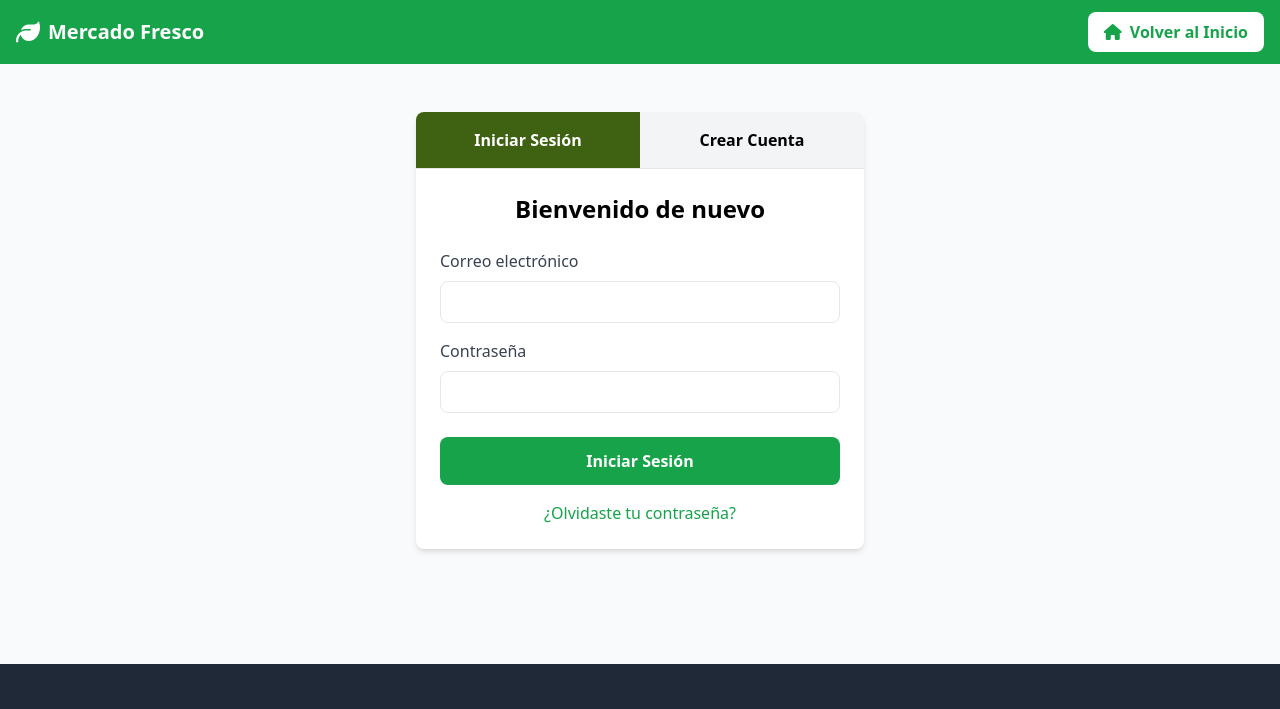
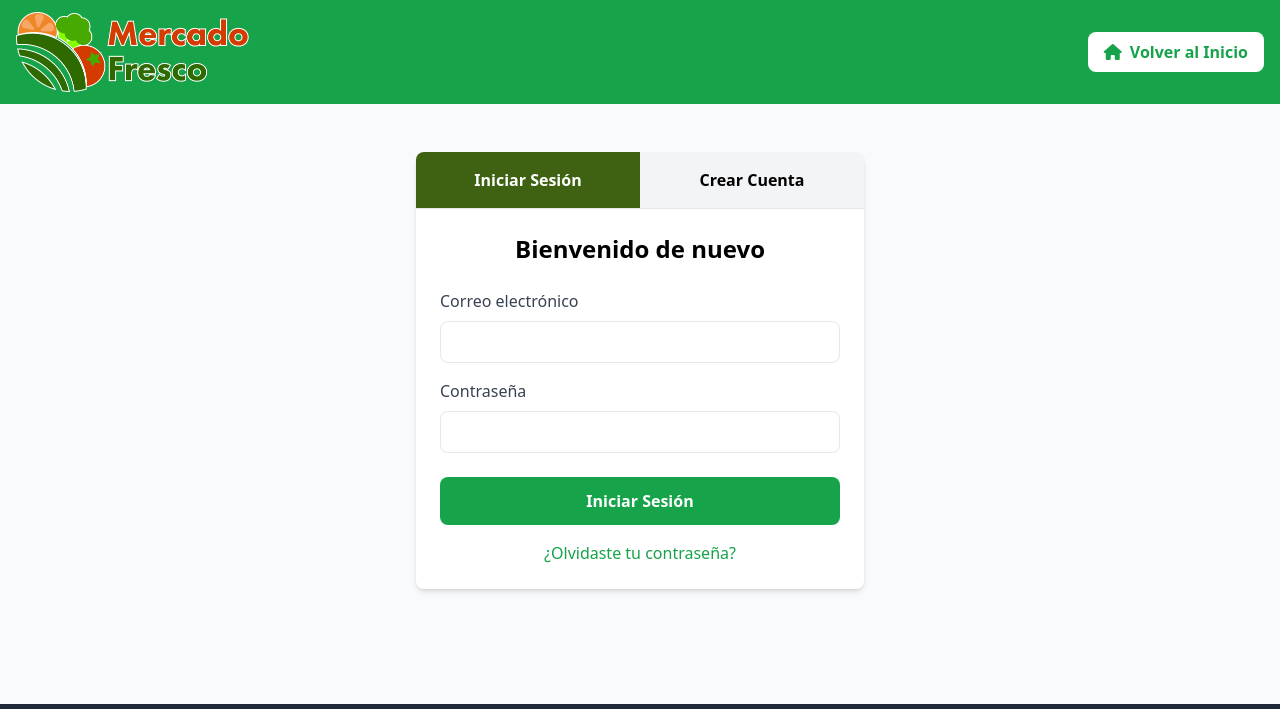
Before and after one commit to Level7GG/MercadoFresco-, a plain HTML site: page login.html in a window 1280 px wide. Shown: the top 709 px of the page. Drawn offline with nearby package versions, Linux system fonts and the light colour scheme.

Commit message:
Update login.html

```diff
--- a/login.html
+++ b/login.html
@@ -32,8 +32,7 @@
     <header class="bg-green-600 text-white sticky top-0 z-50">
         <div class="container mx-auto px-4 py-3 flex justify-between items-center">
             <div class="flex items-center">
-                <i class="fas fa-leaf text-2xl mr-2"></i>
-                <h1 class="text-xl font-bold">Mercado Fresco</h1>
+                <img src="frutas%20y%20verduras/Logo.png" alt="Mercado Fresco" class="h-20">
             </div>
 
 
```
